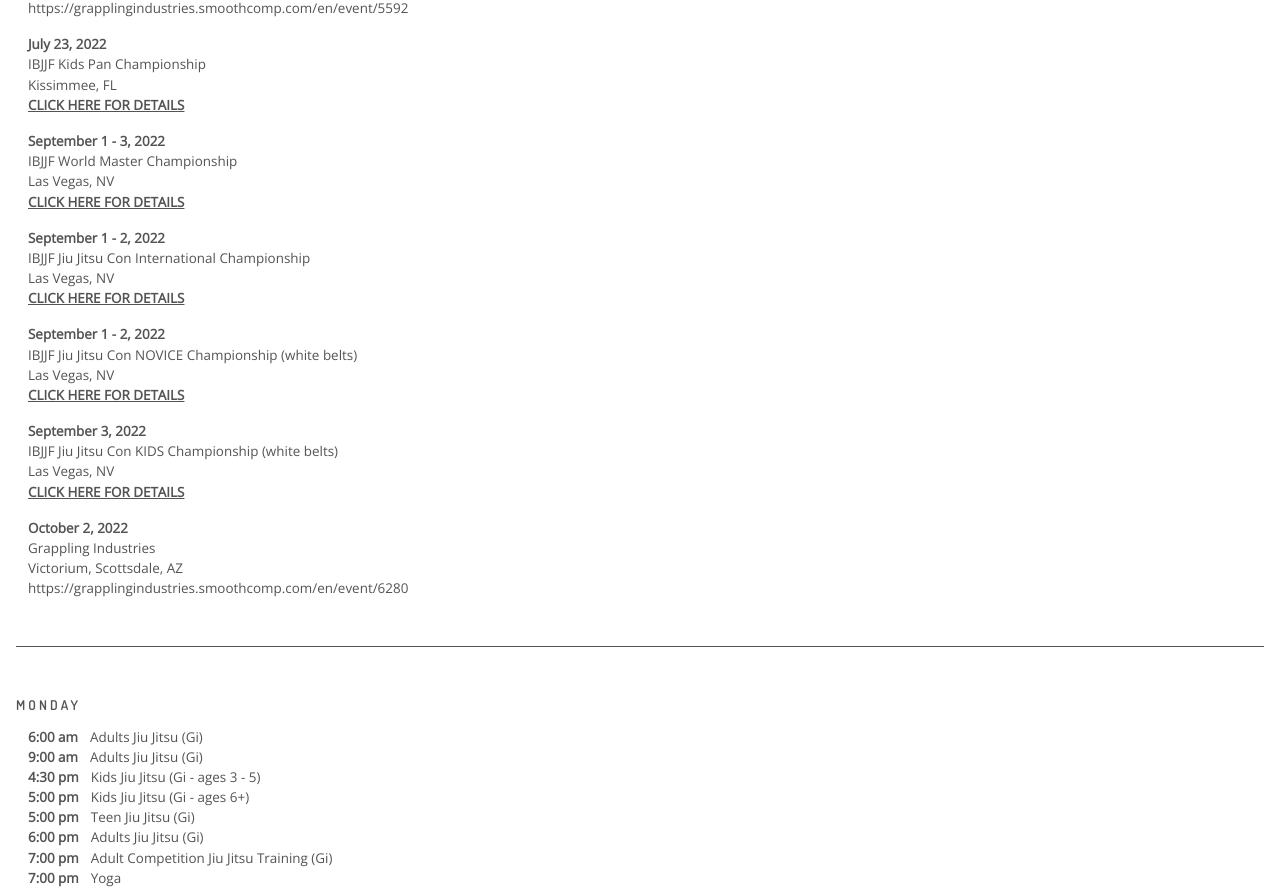
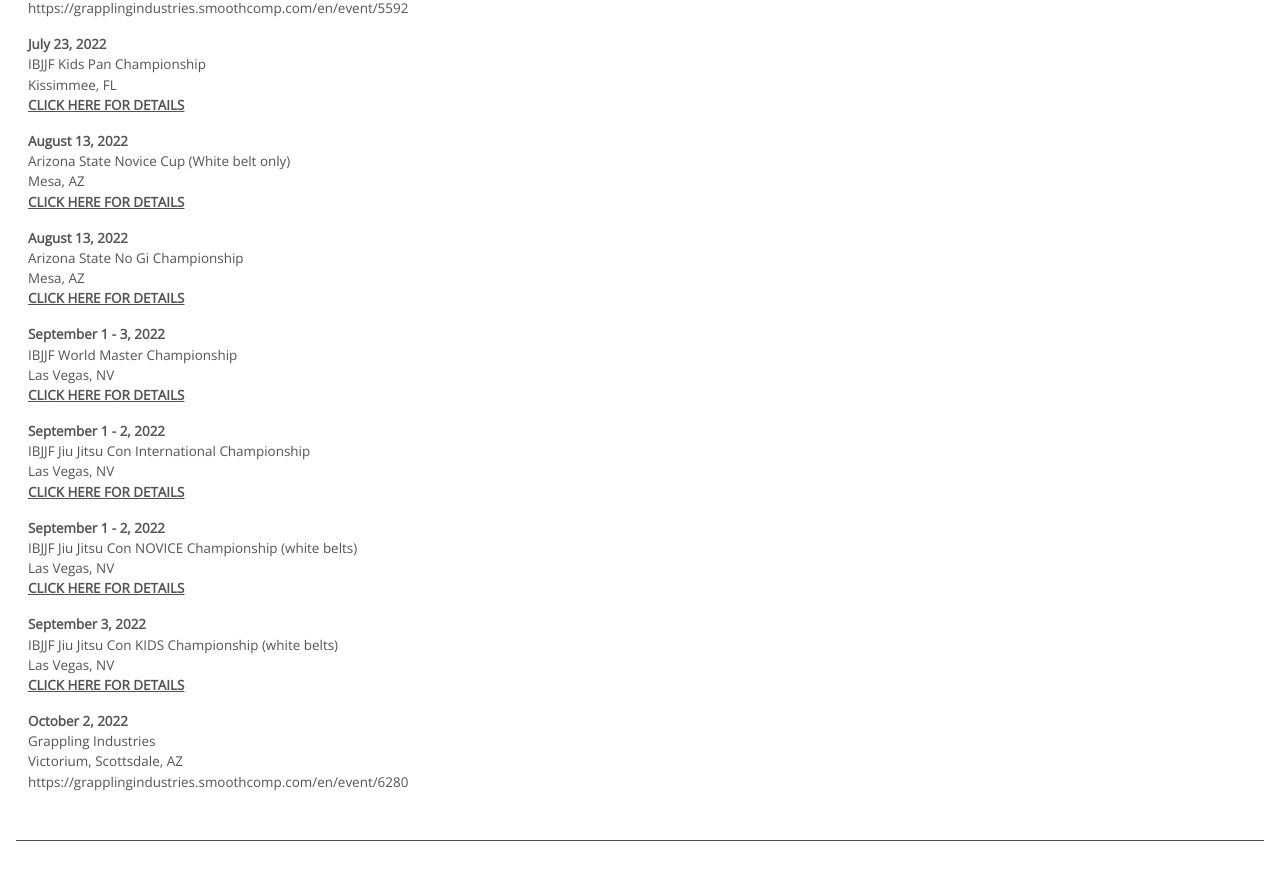
Before and after one commit to shannonhorn/AlliedJiuJitsu, a Next.js app: page /schedule in a window 1280 px wide. Shown: the part 1657-2549 px from the top of the page. Built offline with nearby package versions, Linux system fonts and the light colour scheme.

Commit message:
updated schedule

```diff
--- a/pages/schedule.js
+++ b/pages/schedule.js
@@ -221,6 +221,22 @@
                   <div>IBJJF Kids Pan Championship</div>
                   <div>Kissimmee, FL</div>
                   <Link href="https://ibjjf.com/events/pan-kids-ibjjf-jiu-jitsu-championship-2022">
+                    <a target="_blank">Click here for details</a>
+                  </Link>
+                </li>
+                <li>
+                  <div className={styles.schedule_heading}>August 13, 2022</div>
+                  <div>Arizona State Novice Cup (White belt only)</div>
+                  <div>Mesa, AZ</div>
+                  <Link href="https://azbjjf.smoothcomp.com/en/event/7099">
+                    <a target="_blank">Click here for details</a>
+                  </Link>
+                </li>
+                <li>
+                  <div className={styles.schedule_heading}>August 13, 2022</div>
+                  <div>Arizona State No Gi Championship</div>
+                  <div>Mesa, AZ</div>
+                  <Link href="https://azbjjf.smoothcomp.com/en/event/7233">
                     <a target="_blank">Click here for details</a>
                   </Link>
                 </li>
```
